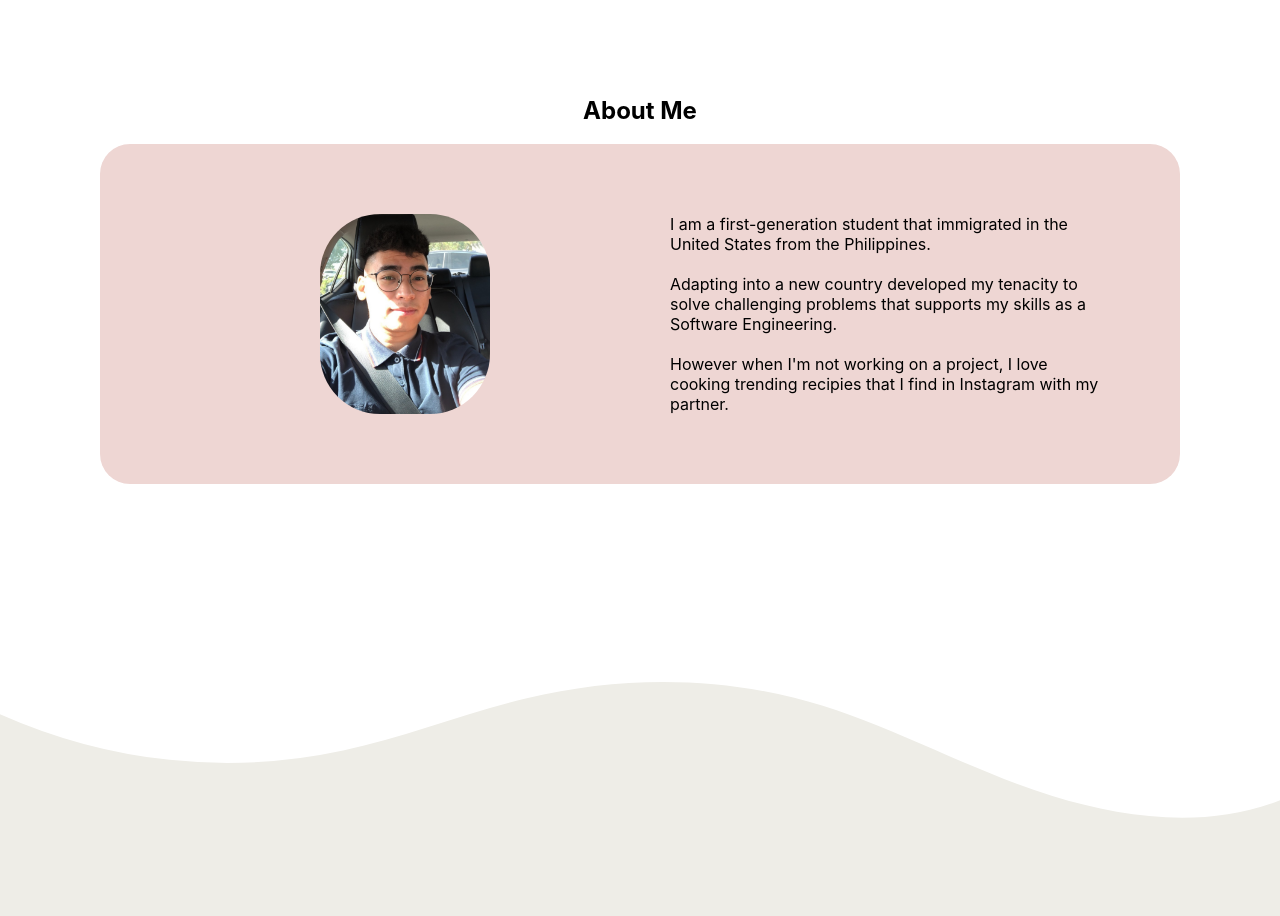
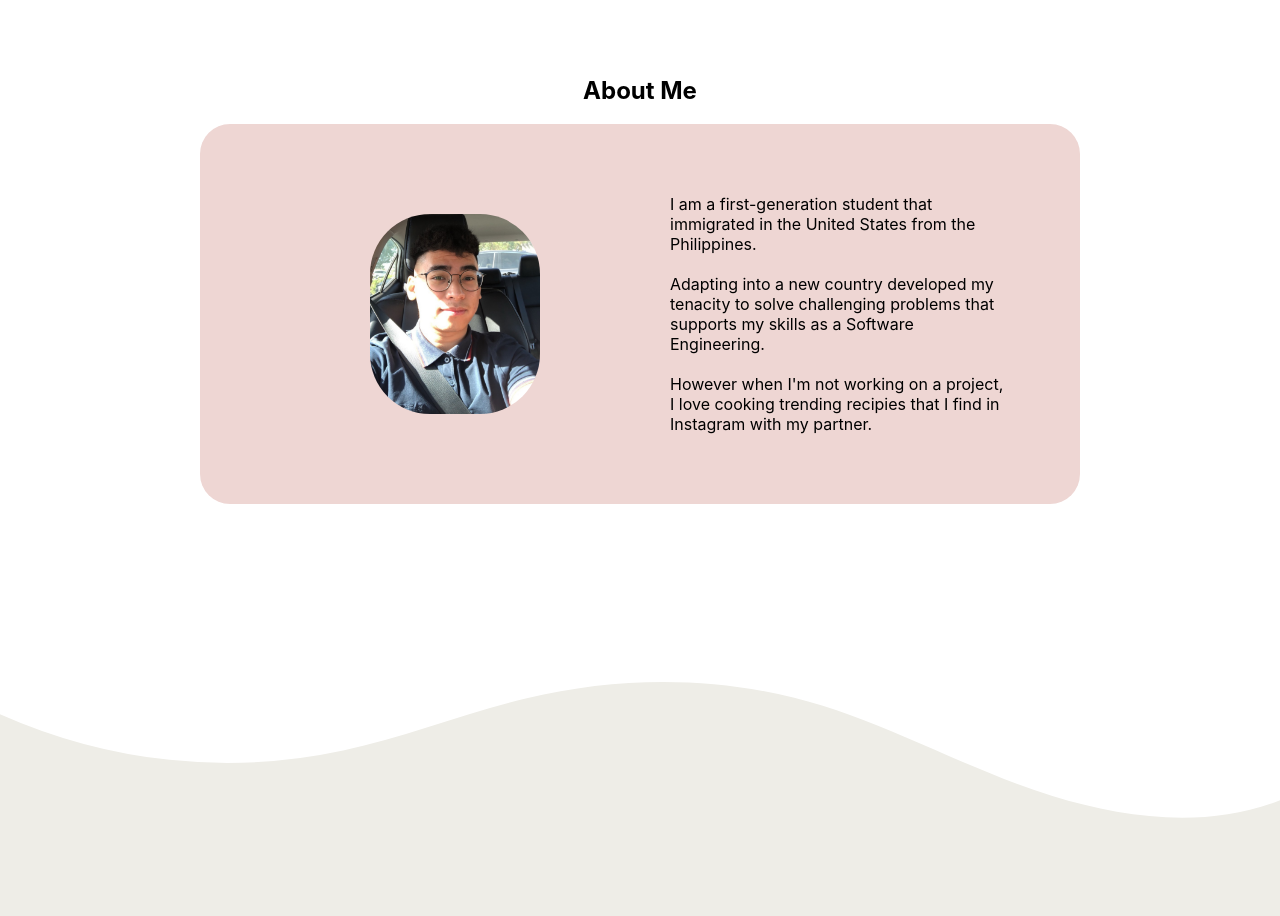
Before and after one commit to MekhiHart/portfolio, a React (Create React App) app: page / in a window 1280 px wide. Shown: the part 920-1836 px from the top of the page. Built offline with nearby package versions, Linux system fonts and the light colour scheme.

Commit message:
readjusted margins for about container

```diff
--- a/src/index.css
+++ b/src/index.css
@@ -334,7 +334,7 @@ nav a:hover:before {
   justify-items: center;
   align-items: center;
   padding:70px;
-  margin: 0 100px;
+  margin: 0 200px;
   border-radius: 30px;
   background-color: #EED6D3;
 
```
